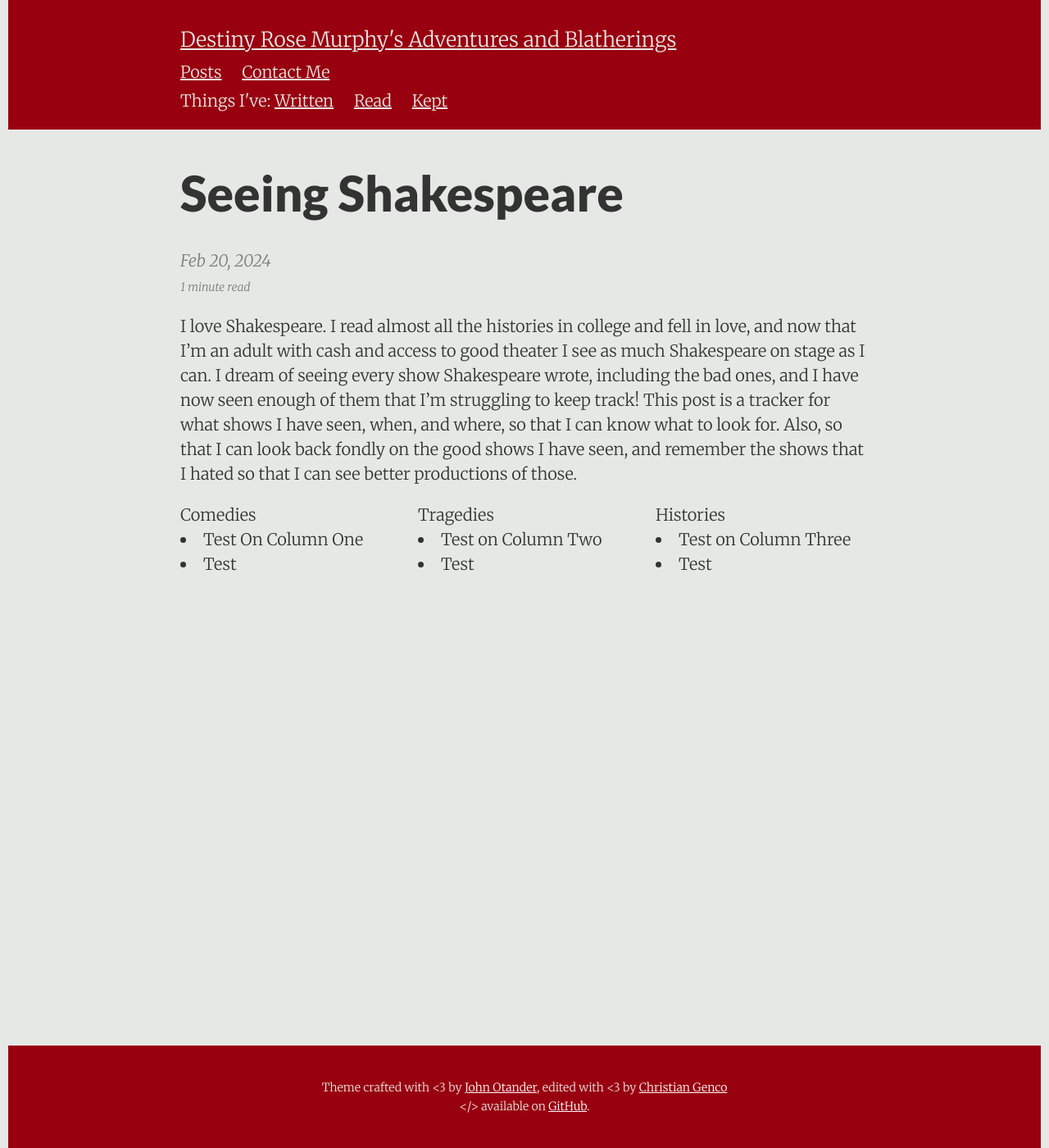
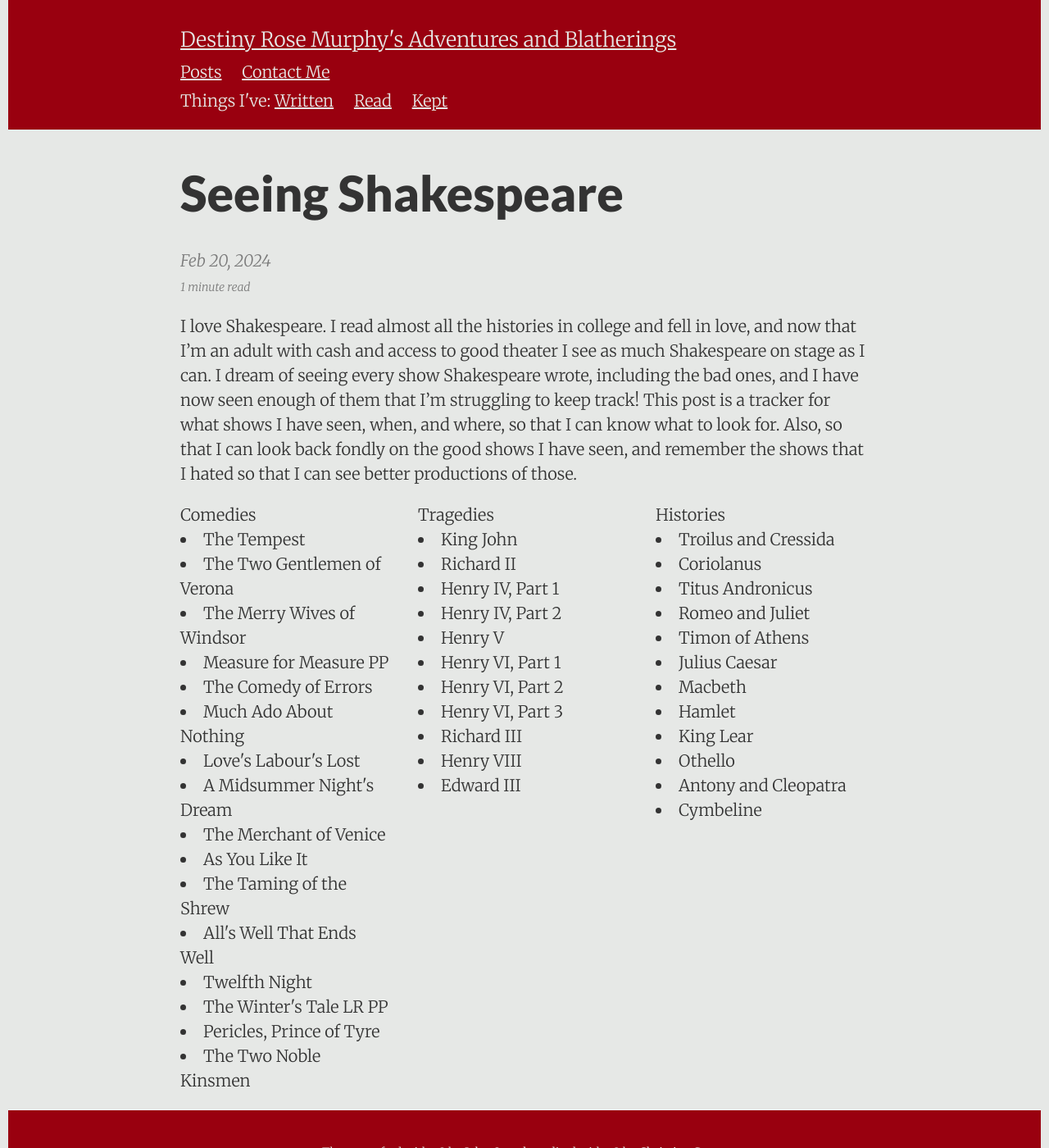
Before and after one commit to DestinyRoseMurphy/DestinyRoseMurphy.github.io, a Jekyll site: the page built from _posts/2024-02-20-Shakespeare.md, in a window 1280 px wide and 1400 px high. Shown: the whole window at 82% size. Built offline with Jekyll 4.4.1, drawn with Linux system fonts in a browser that asks for light colours.

Commit message:
Hell yea adding in plays

```diff
--- a/_posts/2024-02-20-Shakespeare.md
+++ b/_posts/2024-02-20-Shakespeare.md
@@ -28,19 +28,52 @@ I love Shakespeare. I read almost all the histories in college and fell in love,
 <div class="row">
   <div class="col">
 			<p style="margin-bottom: 0;">Comedies</p>
-			<li>Test On Column One</li>
-			<li>Test</li>
+			<li>The Tempest</li>
+			<li>The Two Gentlemen of Verona</li>
+			<li>The Merry Wives of Windsor</li>
+			<li>Measure for Measure PP</li>
+			<li>The Comedy of Errors</li>
+			<li>Much Ado About Nothing</li>
+			<li>Love's Labour's Lost</li>
+			<li>A Midsummer Night's Dream</li>
+			<li>The Merchant of Venice</li>
+			<li>As You Like It</li>
+			<li>The Taming of the Shrew</li>
+			<li>All's Well That Ends Well</li>
+			<li>Twelfth Night</li>
+			<li>The Winter's Tale LR PP</li>
+			<li>Pericles, Prince of Tyre</li>
+			<li>The Two Noble Kinsmen </li>
 	</div>
 
   <div class="col">
 			<p style="margin-bottom: 0;">Tragedies</p>
-			<li>Test on Column Two</li>
-			<li>Test</li>
+			<li>King John</li>
+			<li>Richard II</li>
+			<li>Henry IV, Part 1</li>
+			<li>Henry IV, Part 2</li>
+			<li>Henry V</li>
+			<li>Henry VI, Part 1</li>
+			<li>Henry VI, Part 2</li>
+			<li>Henry VI, Part 3</li>
+			<li>Richard III</li>
+			<li>Henry VIII</li>
+			<li>Edward III </li>
   </div>
 
   <div class="col">
 			<p style="margin-bottom: 0;">Histories</p>
-			<li>Test on Column Three</li>
-			<li>Test</li>
+			<li>Troilus and Cressida </li>
+			<li>Coriolanus</li>
+			<li>Titus Andronicus</li>
+			<li>Romeo and Juliet</li>
+			<li>Timon of Athens </li>
+			<li>Julius Caesar</li>
+			<li>Macbeth</li>
+			<li>Hamlet</li>
+			<li>King Lear</li>
+			<li>Othello</li>
+			<li>Antony and Cleopatra</li>
+			<li>Cymbeline </li>
   </div>
 </div>
```
